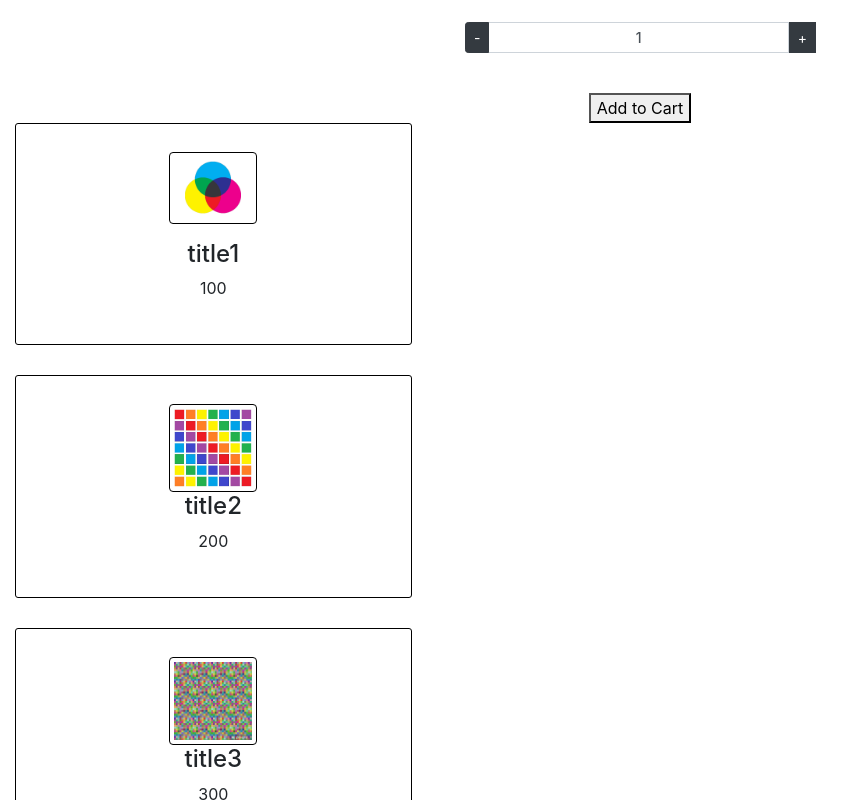
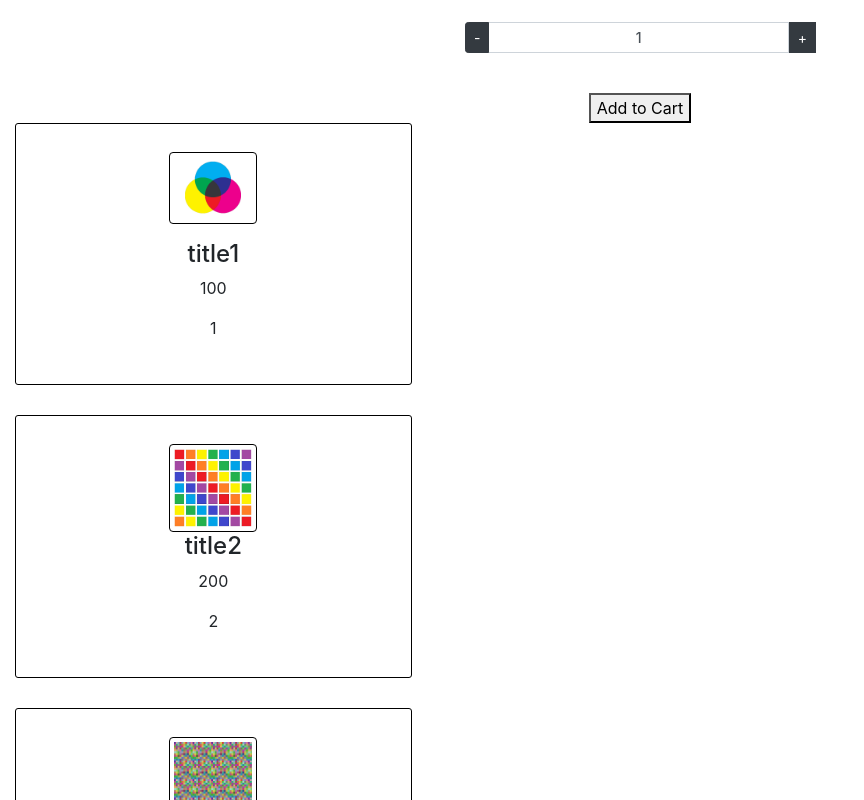
Before and after one commit to LucioDangelo/sabrina-arte-dangelo, a React (Create React App) app: page / in a window 1280 px wide. Shown: the part 360-1160 px from the top of the page, without its empty margins (0-864 px from the left). Built offline with nearby package versions, Linux system fonts and the light colour scheme.

Commit message:
Desafio 5 parte 2

```diff
--- a/src/components/Item.js
+++ b/src/components/Item.js
@@ -1,16 +1,17 @@
 import React from 'react'
 
-function Item({item}) {
+const Item = ({ id, price, title, pictureUrl}) => {
   return (
     <div className='col-lg-4'>
         <div className='text-center card-box'>
             <div className='member-card pt-2 pb-2'>
                 <div className='thumb-lg member-thumb mx-auto'>
-                    <img src={item.pictureUrl} className="img-thumbnail"></img>
+                    <img src={pictureUrl} className="img-thumbnail"></img>
                 </div>
                 <div className=''>
-                    <h4>{item.title}</h4>
-                    <p>{item.price}</p>
+                    <h4>{title}</h4>
+                    <p>{price}</p>
+                    <p>{id}</p>
                 </div>
             </div>
         </div>
--- a/src/components/ItemList.js
+++ b/src/components/ItemList.js
@@ -1,11 +1,10 @@
 import Item from './Item';
-import React from 'react'
+import React, { useEffect, useState } from 'react';
 
-function ItemList() {
+const ItemList = () => {
+    const [products,setProducts] = useState([]);
 
-    //const task = new Promise((resolve, reject) => {
-
-    const items = [
+    const productList = [
         {
             id: 1,
             title: "title1",
@@ -26,35 +25,42 @@ function ItemList() {
         }
     ]
 
-    // setTimeout(()=>{
-    //             resolve(arr)
-    //         },2000)
-    //     })
-    // task.then((res)=>{
-    //         console.log(res);
-    //     })
+    const getProducts = new Promise ((resolve,reject) => {
+        setTimeout(() => {
+            resolve(productList);
+        }, 2000);
+    });
 
-    const itemList = items.map(item => <Item item={item} key={item.id}/>)
+    const getProductsFromCatalogue = async () => {
+        try {
+            const result = await getProducts;
+            setProducts(result);
+        } catch (err) {
+            console.log(err);
+        }
+    };
 
-  return (
-    <div>{itemList}</div>
-  )
+    useEffect(() => {
+        getProductsFromCatalogue();
+    }, []);
+
+    return(
+        <div>
+            {products.map((product) => {
+                return(
+                    <div key={product.id}>
+                        <Item
+                        id={product.id}
+                        title={product.title}
+                        price={product.price}
+                        pictureUrl={product.pictureUrl} />
+                    </div>
+                )
+            })}
+        </div>
+    )
+
+
 }
 
 export default ItemList
-
-
-// const ItemList = () => {
-
-//     const task = new Promise((resolve, reject) => {
-
-//         const arr = [{id:1, title:"Producto1", description:"desc1", price:100, pictureUrl:"avxcxc"}]
-
-//         setTimeout(()=>{
-//             resolve(arr)
-//         },2000)
-//     })
-
-//     task.then((res)=>{
-//         console.log(res);
-//     })
```
